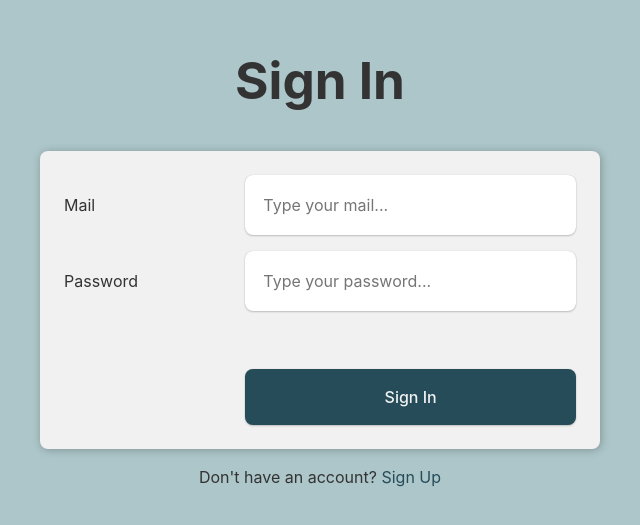
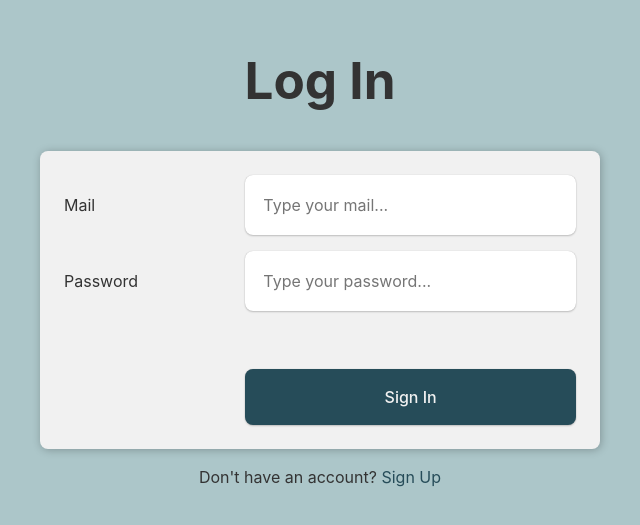
Before and after one commit to cederdorff/post-app-with-firebase, a React (Vite) app: page /sign-in in a window 1280 px wide. Shown: the part 137-662 px from the top of the page, without its empty margins (320-960 px from the left). Built offline with nearby package versions, Linux system fonts and the light colour scheme; no server answers.

Commit message:
Update heading in SignInPage component from "Sign In" to "Log In" for consistency

```diff
--- a/src/pages/SignInPage.jsx
+++ b/src/pages/SignInPage.jsx
@@ -26,7 +26,7 @@ export default function SignInPage() {
   }
   return (
     <section id="sign-in-page" className="page">
-      <h1>Sign In</h1>
+      <h1>Log In</h1>
       <form id="sign-in-form" onSubmit={handleSignIn}>
         <label htmlFor="mail">Mail</label>
         <input id="mail" type="email" name="mail" aria-label="mail" placeholder="Type your mail..." required />
```
